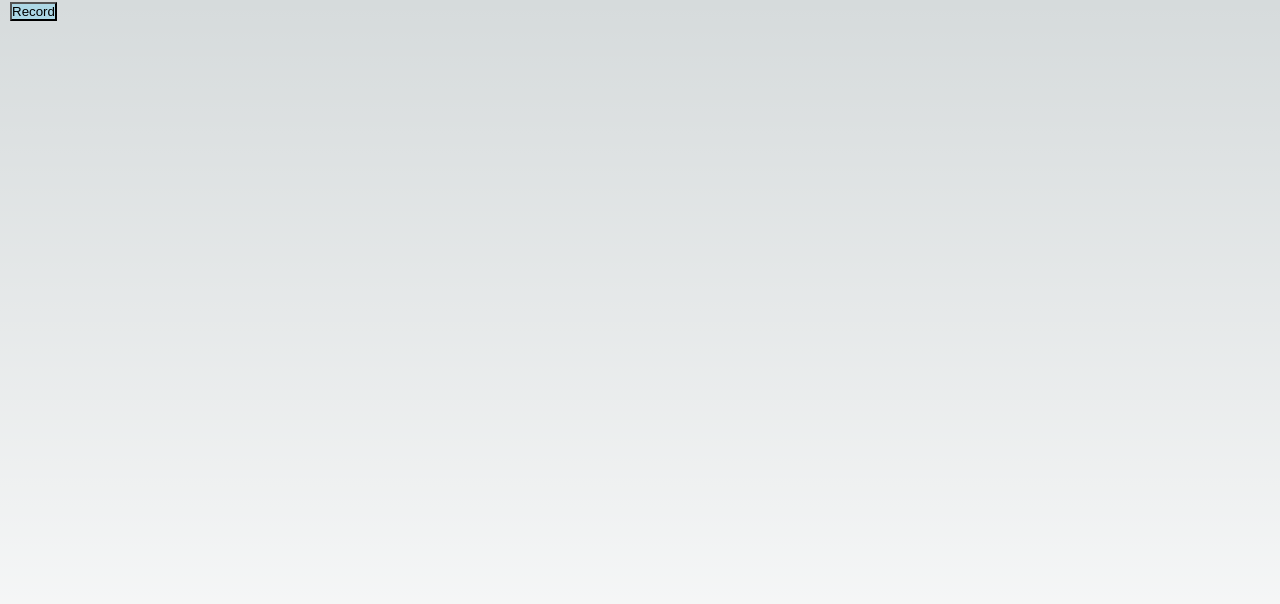
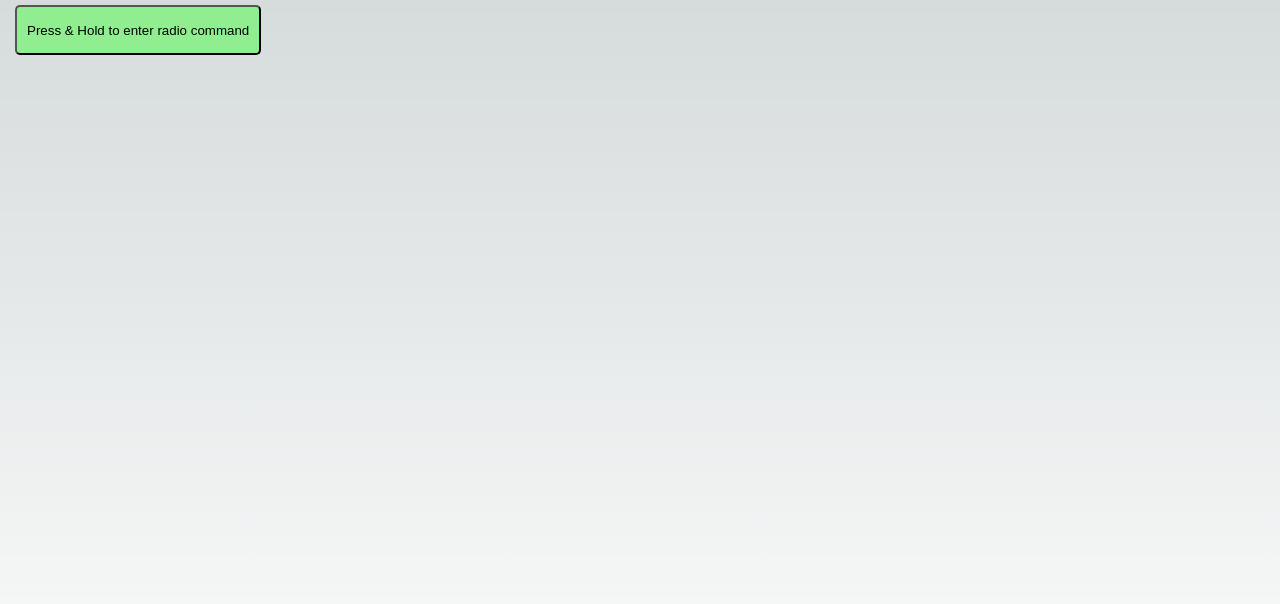
Before and after one commit to sfncook/fireapp-speech-recog, a Next.js app: page / in a window 1280 px wide. Shown: the top 604 px of the page. Built offline with nearby package versions, Linux system fonts and the light colour scheme.

Commit message:
Format transcriber record button

```diff
--- a/components/Transcriber.js
+++ b/components/Transcriber.js
@@ -39,13 +39,14 @@ export default function Transcriber({ processVoiceText }) {
   return (
     <div className={styles.transcriber}>
       <input
+        className={styles.recordButton}
         type="button"
-        value='Record'
+        value='Press & Hold to enter radio command'
         onTouchStart={startRecord}
         onTouchEnd={stopRecord}
         onMouseDown={startRecord}
         onMouseUp={stopRecord}
-        style={{backgroundColor:(isRecording ? 'lightsalmon': 'lightblue')}}
+        style={{backgroundColor:(isRecording ? 'lightsalmon': 'lightgreen')}}
       />
       <div>{transcription}</div>
     </div>
--- a/styles/Transcriber.module.css
+++ b/styles/Transcriber.module.css
@@ -3,3 +3,10 @@
   color: darkgray;
   font-style: italic;
 }
+
+.recordButton {
+  height: 50px;
+  padding: 10px;
+  border-radius: 5px;
+  margin: 5px;
+}
```
